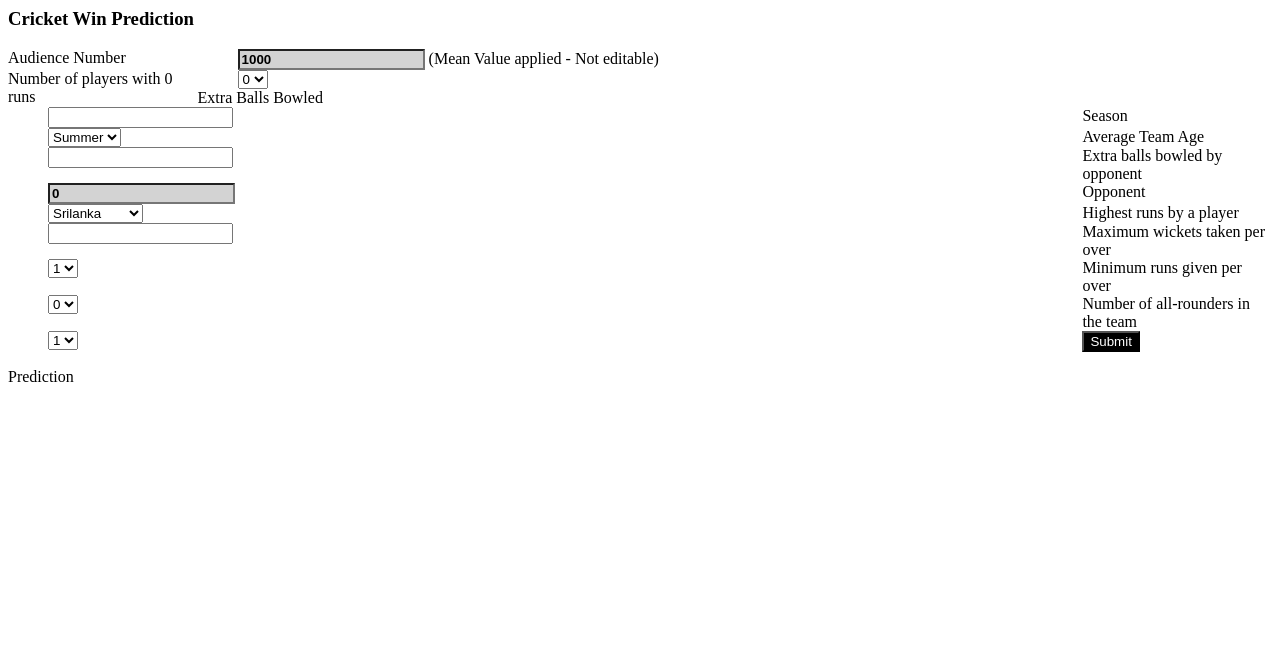
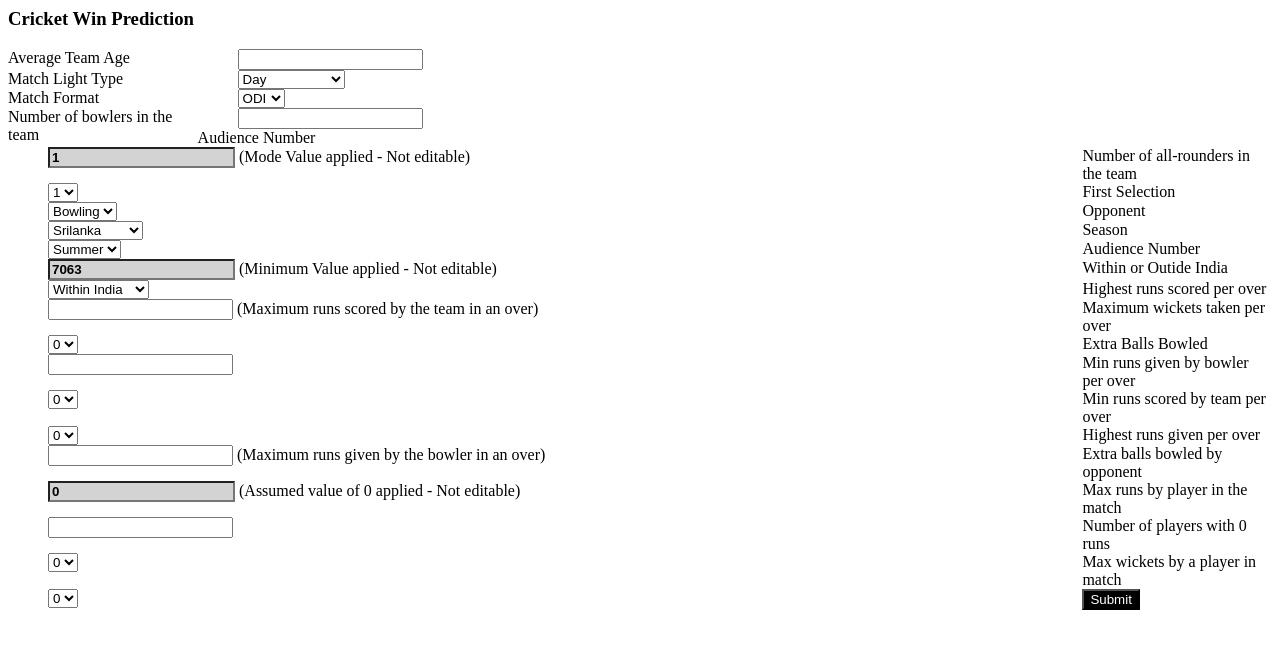
Before and after one commit to ashwini1484/GL_CWP_Capstone, a Flask app: page / in a window 1280 px wide. Shown: the top 649 px of the page. Run offline with Flask 2, Linux system fonts and the light colour scheme.

Commit message:
Added all prediction fields and pickle file for scaling

```diff
--- a/Templates/CWP Prediction Form.html
+++ b/Templates/CWP Prediction Form.html
@@ -7,49 +7,6 @@
 
 <div>
   <form action="/result" method="POST">
-    <div class="rows">
-		<div style="float:left; width:15%;">
-			<label for="audience">Audience Number</label>
-		</div>
-		<div style="float:left; width:85%;">
-			<input type="text" id="myTextBox1" name="audience" value="1000" readonly style="background-color:#D3D3D3;font-weight:bold">
-			<label for="audience-label">(Mean Value applied - Not editable)</label>
-		</div>
-	</div>
-	<div class="rows">
-		<div style="float:left; width:15%;">
-			<label for="playerzero">Number of players with 0 runs</label>
-		</div>
-		<div style="float:left; width:85%;">
-			<select id="myTextBox1" name="playerzero">
-			  <option value="0">0</option>
-			  <option value="1">1</option>
-			  <option value="2">2</option>
-			  <option value="3">3</option>
-			  <option value="4">4</option>
-			</select>
-		</div>
-	</div>
-	<div class="rows">
-		<div style="float:left; width:15%;">
-			<label for="extraballs">Extra Balls Bowled</label>
-		</div>
-		<div style="float:left; width:85%;">
-			<input type="text" id="myTextBox1" name="extraballs">
-		</div>
-	</div>
-	<div class="rows">
-		<div style="float:left; width:15%;">
-			<label for="season">Season</label>
-		</div>
-		<div style="float:left; width:85%;">
-			<select id="myTextBox1" name="season">
-			  <option value="1">Summer</option>
-			  <option value="2">Winter</option>
-			  <option value="3">Rainy</option>
-			</select>
-		</div>
-	</div>
 	<div class="rows">
 		<div style="float:left; width:15%;">
 			<label for="teamage">Average Team Age</label>
@@ -60,10 +17,68 @@
 	</div>
 	<div class="rows">
 		<div style="float:left; width:15%;">
-			<label for="extraopponent">Extra balls bowled by opponent</label>
+			<label for="matchlight">Match Light Type</label>
 		</div>
 		<div style="float:left; width:85%;">
-			<input type="text" id="myTextBox1" name="extraopponent" value="0" readonly style="background-color:#D3D3D3;font-weight:bold">
+			<select id="myTextBox1" name="matchlight">
+			  <option value="1">Day</option>
+			  <option value="2">Day and Night</option>
+			  <option value="3">Night</option>
+			</select>
+		</div>
+	</div>
+	<div class="rows">
+		<div style="float:left; width:15%;">
+			<label for="matchformat">Match Format</label>
+		</div>
+		<div style="float:left; width:85%;">
+			<select id="myTextBox1" name="matchformat">
+			  <option value="1">ODI</option>
+			  <option value="2">T20</option>
+			  <option value="3">Test</option>
+			</select>
+		</div>
+	</div>
+	<div class="rows">
+		<div style="float:left; width:15%;">
+			<label for="bowlers">Number of bowlers in the team</label>
+		</div>
+		<div style="float:left; width:85%;">
+			<input type="text" id="myTextBox1" name="bowlers">
+		</div>
+	</div>
+	<div class="rows">
+		<div style="float:left; width:15%;">
+			<label for="wcktkeep">Audience Number</label>
+		</div>
+		<div style="float:left; width:85%;">
+			<input type="text" id="myTextBox1" name="wcktkeep" value="1" readonly style="background-color:#D3D3D3;font-weight:bold">
+			<label for="wcktkeep-label">(Mode Value applied - Not editable)</label>
+		</div>
+	</div>
+	<div class="rows">
+		<div style="float:left; width:15%;">
+			<label for="allrounder">Number of all-rounders in the team</label>
+		</div>
+		<div style="float:left; width:85%;">
+			<select id="myTextBox1" name="allrounder">
+			  <option value="1">1</option>
+			  <option value="2">2</option>
+			  <option value="3">3</option>
+			  <option value="4">4</option>
+			  <option value="5">5</option>
+			</select>
+		</div>
+	</div>
+	<div class="rows">
+		<div style="float:left; width:15%;">
+			<label for="firstselect">First Selection</label>
+		</div>
+		<div style="float:left; width:85%;">
+			<select id="myTextBox1" name="firstselect">
+			  <option value="1">Bowling</option>
+			  <option value="2">Batting</option>
+			</select>
 		</div>
 	</div>
 	<div class="rows">
@@ -86,10 +101,43 @@
 	</div>
 	<div class="rows">
 		<div style="float:left; width:15%;">
-			<label for="highrun">Highest runs by a player</label>
+			<label for="season">Season</label>
+		</div>
+		<div style="float:left; width:85%;">
+			<select id="myTextBox1" name="season">
+			  <option value="1">Summer</option>
+			  <option value="2">Winter</option>
+			  <option value="3">Rainy</option>
+			</select>
+		</div>
+	</div>
+	<div class="rows">
+		<div style="float:left; width:15%;">
+			<label for="audience">Audience Number</label>
+		</div>
+		<div style="float:left; width:85%;">
+			<input type="text" id="myTextBox1" name="audience" value="7063" readonly style="background-color:#D3D3D3;font-weight:bold">
+			<label for="audience-label">(Minimum Value applied - Not editable)</label>
+		</div>
+	</div>
+	<div class="rows">
+		<div style="float:left; width:15%;">
+			<label for="offshore">Within or Outide India</label>
+		</div>
+		<div style="float:left; width:85%;">
+			<select id="myTextBox1" name="offshore">
+			  <option value="0">Within India</option>
+			  <option value="1">Outside India</option>
+			</select>
+		</div>
+	</div>
+	<div class="rows">
+		<div style="float:left; width:15%;">
+			<label for="highrun">Highest runs scored per over</label>
 		</div>
 		<div style="float:left; width:85%;">
 			<input type="text" id="myTextBox1" name="highrun">
+			<label for="highrun-label">(Maximum runs scored by the team in an over)</label>
 		</div>
 	</div>
 	<div class="rows">
@@ -98,6 +146,7 @@
 		</div>
 		<div style="float:left; width:85%;">
 			<select id="myTextBox1" name="maxwicket">
+			  <option value="0">0</option>
 			  <option value="1">1</option>
 			  <option value="2">2</option>
 			  <option value="3">3</option>
@@ -107,7 +156,15 @@
 	</div>
 	<div class="rows">
 		<div style="float:left; width:15%;">
-			<label for="minrun">Minimum runs given per over</label>
+			<label for="extraballs">Extra Balls Bowled</label>
+		</div>
+		<div style="float:left; width:85%;">
+			<input type="text" id="myTextBox1" name="extraballs">
+		</div>
+	</div>
+	<div class="rows">
+		<div style="float:left; width:15%;">
+			<label for="minrun">Min runs given by bowler per over</label>
 		</div>
 		<div style="float:left; width:85%;">
 			<select id="myTextBox1" name="minrun">
@@ -123,14 +180,74 @@
 	</div>
 	<div class="rows">
 		<div style="float:left; width:15%;">
-			<label for="allrounder">Number of all-rounders in the team</label>
+			<label for="minrunscore">Min runs scored by team per over</label>
 		</div>
 		<div style="float:left; width:85%;">
-			<select id="myTextBox1" name="allrounder">
+			<select id="myTextBox1" name="minrunscore">
+			  <option value="0">0</option>
 			  <option value="1">1</option>
 			  <option value="2">2</option>
 			  <option value="3">3</option>
 			  <option value="4">4</option>
+			  <option value="5">5</option>
+			  <option value="6">6</option>
+			</select>
+		</div>
+	</div>
+	<div class="rows">
+		<div style="float:left; width:15%;">
+			<label for="maxrungiven">Highest runs given per over</label>
+		</div>
+		<div style="float:left; width:85%;">
+			<input type="text" id="myTextBox1" name="maxrungiven">
+			<label for="maxrungiven-label">(Maximum runs given by the bowler in an over)</label>
+		</div>
+	</div>
+	<div class="rows">
+		<div style="float:left; width:15%;">
+			<label for="extraopponent">Extra balls bowled by opponent</label>
+		</div>
+		<div style="float:left; width:85%;">
+			<input type="text" id="myTextBox1" name="extraopponent" value="0" readonly style="background-color:#D3D3D3;font-weight:bold">
+			<label for="opponent-extra-label">(Assumed value of 0 applied - Not editable)</label>
+		</div>
+	</div>
+	<div class="rows">
+		<div style="float:left; width:15%;">
+			<label for="highrunscore">Max runs by player in the match</label>
+		</div>
+		<div style="float:left; width:85%;">
+			<input type="text" id="myTextBox1" name="highrunscore">
+		</div>
+	</div>
+	<div class="rows">
+		<div style="float:left; width:15%;">
+			<label for="playerzero">Number of players with 0 runs</label>
+		</div>
+		<div style="float:left; width:85%;">
+			<select id="myTextBox1" name="playerzero">
+			  <option value="0">0</option>
+			  <option value="1">1</option>
+			  <option value="2">2</option>
+			  <option value="3">3</option>
+			  <option value="4">4</option>
+			  <option value="5">5</option>
+			</select>
+		</div>
+	</div>
+	<div class="rows">
+		<div style="float:left; width:15%;">
+			<label for="maxwickettaken">Max wickets by a player in match</label>
+		</div>
+		<div style="float:left; width:85%;">
+			<select id="myTextBox1" name="maxwickettaken">
+			  <option value="0">0</option>
+			  <option value="1">1</option>
+			  <option value="2">2</option>
+			  <option value="3">3</option>
+			  <option value="4">4</option>
+			  <option value="5">5</option>
+			  <option value="6">6</option>
 			</select>
 		</div>
 	</div>
@@ -139,13 +256,5 @@
 	</div>
   </form>
 </div>
-<div class="rows">
-	<div style="float:left; width:15%;">
-		<label for="prediction">Prediction</label>
-	</div>
-	<div style="float:left; width:85%;">
-		<output type="text" id="myTextBox1" name="prediction">
-	</div>
-</div>
 </body>
 </html>
--- a/app.py
+++ b/app.py
@@ -3,6 +3,8 @@ import pandas as pd
 from flask import Flask, request,render_template
 import pickle
 import os
+from sklearn.preprocessing import StandardScaler
+import pprint
 
 app= Flask(__name__)
 
@@ -11,10 +13,21 @@ app= Flask(__name__)
 def home():
     return render_template('CWP Prediction Form.html')
 
+def list_dump(list_write,fil):
+   f = open(fil+'.txt', 'w')
+   for ele in list_write:
+       f.write(str(ele) + '\n')
+
+   f.close()
+   return
+
 # prediction function
 def ValuePredictor(to_predict_list):
-    to_predict = np.array(to_predict_list).reshape(1, 11)
-    loaded_model = pickle.load(open("CWP_flask.pkl", "rb"))
+    to_predict = np.array(to_predict_list).reshape(1, 21)
+    #ss=pickle.load(open("CWP_flask3.pkl","rb"))
+    #to_predict_scale = ss.transform(to_predict)
+    #list_dump(to_predict_scale,'f2')
+    loaded_model = pickle.load(open("CWP_flask2.pkl", "rb"))
     result = loaded_model.predict(to_predict)
     return result[0]
 
@@ -24,6 +37,7 @@ def result():
         to_predict_list = request.form.to_dict()
         to_predict_list = list(to_predict_list.values())
         to_predict_list = list(map(int, to_predict_list))
+        list_dump(to_predict_list,'f1')
         result = ValuePredictor(to_predict_list)
         if int(result)== 1:
             prediction ='Win'
```
Also changed, not shown: f1.txt (added, +21 -0 lines), 3 other files.
